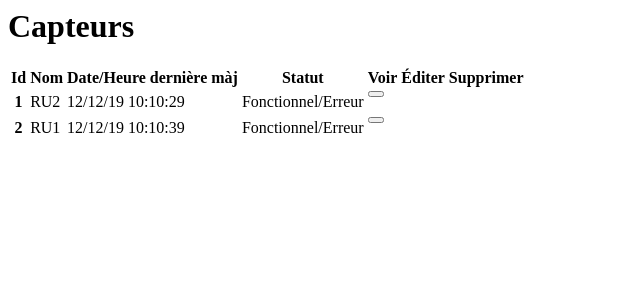
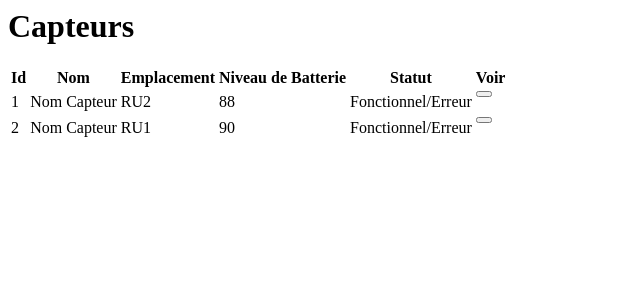
Before and after one commit to Speksss/Projet-Flux-De-Populations, a Spring app: template src/main/resources/templates/capteurs.html in a window 1280 px wide. Shown: the top 300 px of the page, without its empty margins (0-640 px from the left). Run offline with Thymeleaf, Linux system fonts and the light colour scheme; the template is opened without the code that fills it: most values are stand-ins (such as "Sample title", 1, 10 or a date in 2020); data that the repository does not hold is empty.

Commit message:
Modif vues admin capteurs
Ajout batterie + suppression des données (humidité, date/heure)
+ Ajout controller (récupération de tous les capteurs + un seul capteur)
En attente de l'API

```diff
--- a/src/main/resources/templates/capteurs.html
+++ b/src/main/resources/templates/capteurs.html
@@ -4,17 +4,21 @@
         <div class="container">
             <h1 class="title-content">Capteurs</h1>
             <div class="row mt-4">
-                <div class="container">
+                <div class="container text-center">
                     <table class="table table-striped">
-                        <thead class="thead-dark text-center">
+                        <thead class="thead-dark">
                         <tr>
                             <th scope="col">Id</th>
                             <th scope="col">Nom</th>
-                            <th scope="col">Date/Heure dernière màj</th>
+                            <th scope="col">Emplacement</th>
+                            <th scope="col">Niveau de Batterie</th>
                             <th scope="col">Statut</th>
                             <th scope="col">Voir</th>
+                            <!-- Edition et suppression en standby -->
+                            <!--
                             <th scope="col">Éditer</th>
                             <th scope="col">Supprimer</th>
+                             -->
                         </tr>
                         </thead>
                         <tbody>
@@ -22,12 +26,13 @@
                         <!-- <tr th:each="capteur : ${capteurs}"> -->
 	                        <tr id="1-rowSensor" class="rowSensor">
 
-                            <!--             				<div th:text="${capteur.id}"></div> -->
-                            <!--             				<div th:text="${capteur.datas}"></div> -->
+	                            <!--  <div th:text="${capteur.id}"></div> -->
+	                            <!--  <div th:text="${capteur.datas}"></div> -->
 
-                            <th scope="row">1</th>
-                            <td class="td-place">RU2</td>
-                            <td class="td-update">12/12/19 10:10:29</td>
+	                            <td class="td-id">1</td>
+	                            <td class="td-name">Nom Capteur</td>
+	                            <td class="td-location">RU2</td>
+	                            <td class="td-battery">88</td>
 	                            <td class="td-statut">Fonctionnel/Erreur</td>
 	                            <td class="td-show text-center">
 	                                <form action="#" th:action="@{/application}" th:object="${String}" method="post">
@@ -36,17 +41,21 @@
 	                                    <button class="btn btn-success" type="submit"><i class="fas fa-angle-right"></i></button>
 	                                </form>
 	                            </td>
+	                            <!-- Edition et suppression en standby -->
+	                            <!--
 	                            <td class="td-modify text-center">
-                                <a href="/sensor" class="btn btn-info"><i class="fas fa-edit"></i></a>
+	                                <a href="#" class="btn btn-info"><i class="fas fa-edit"></i></a>
 	                            </td>
 	                            <td class="td-delete text-center">
 	                                <a href="#" class="btn btn-danger"><i class="fas fa-trash-alt"></i></a>
 	                            </td>
+	                             -->
 	                        </tr>
 	                        <tr id="2-rowSensor" class="rowSensor">
-                            <th scope="row">2</th>
-                            <td class="td-place">RU1</td>
-                            <td class="td-update">12/12/19 10:10:39</td>
+	                            <td class="td-id">2</td>
+	                            <td class="td-name">Nom Capteur</td>
+	                            <td class="td-location">RU1</td>
+	                            <td class="td-battery">90</td>
 	                            <td class="td-statut">Fonctionnel/Erreur</td>
 	                            <td class="td-show text-center">
 	                                <form action="#" th:action="@{/application}" th:object="${String}" method="post">
@@ -55,12 +64,16 @@
 	                                    <button class="btn btn-success" type="submit"><i class="fas fa-angle-right"></i></button>
 	                                </form>
 	                            </td>
+
+	                            <!-- Edition et suppression en standby -->
+	                            <!--
 	                            <td class="td-modify text-center">
 	                                <a href="#" class="btn btn-info"><i class="fas fa-edit"></i></a>
 	                            </td>
 	                            <td class="td-delete text-center">
 	                                <a href="#" class="btn btn-danger"><i class="fas fa-trash-alt"></i></a>
 	                            </td>
+	                             -->
 	                        </tr>
                         </tbody>
                     </table>
```
Also changed, not shown: src/main/java/com/front/controller/ApplicationController.java (+36 -6 lines), src/main/resources/static/css/main.css (+8 -4 lines), src/main/resources/static/js/scriptSensor.js (+16 -14 lines), src/main/resources/templates/sensor.html (+16 -28 lines). Lines whose indentation alone changed are shown as unchanged.
